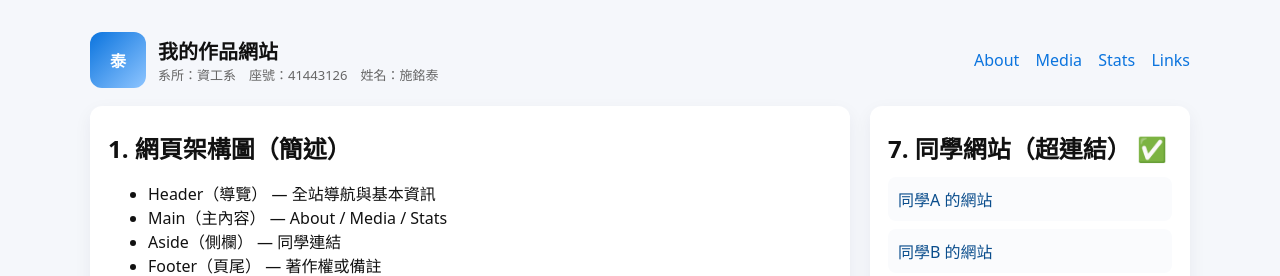
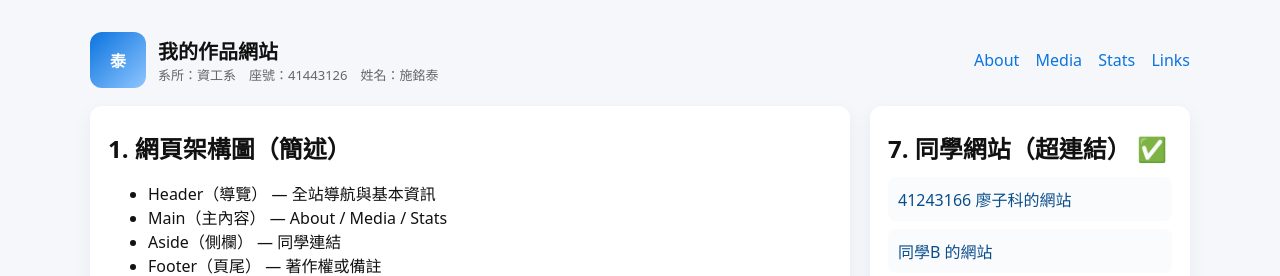
Before and after one commit to John-Weighn/johnweighn-page, a plain HTML site: page index.html in a window 1280 px wide. Shown: the top 276 px of the page. Drawn offline with nearby package versions, Linux system fonts and the light colour scheme.

Commit message:
index.html

```diff
--- a/index.html
+++ b/index.html
@@ -122,7 +122,7 @@
         <div class="card">
           <h2 id="links">7. 同學網站（超連結） ✅</h2>
           <div class="links">
-            <a href="https://example.com/classmate1" target="_blank" rel="noopener">同學A 的網站</a>
+            <a href="https://zih-liao.github.io/index.html" target="_blank" rel="noopener">41243166 廖子科的網站</a>
             <a href="https://example.com/classmate2" target="_blank" rel="noopener">同學B 的網站</a>
             <a href="https://example.com/classmate3" target="_blank" rel="noopener">同學C 的網站</a>
           </div>
```
